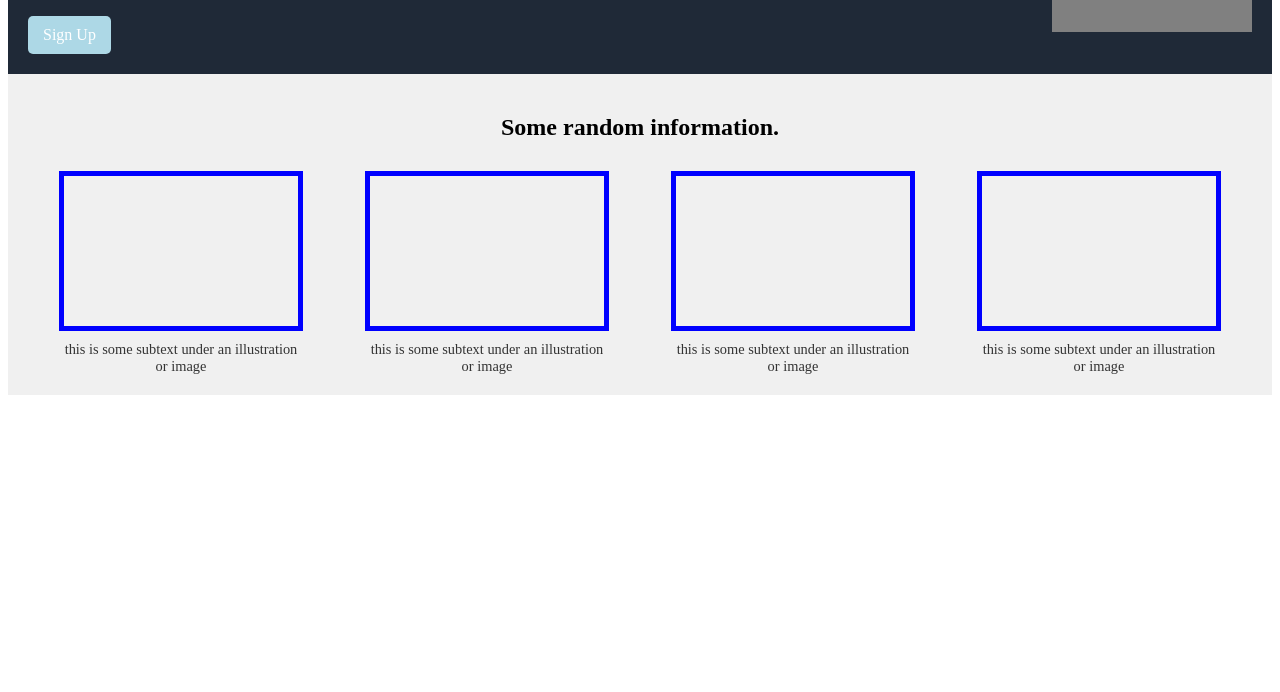
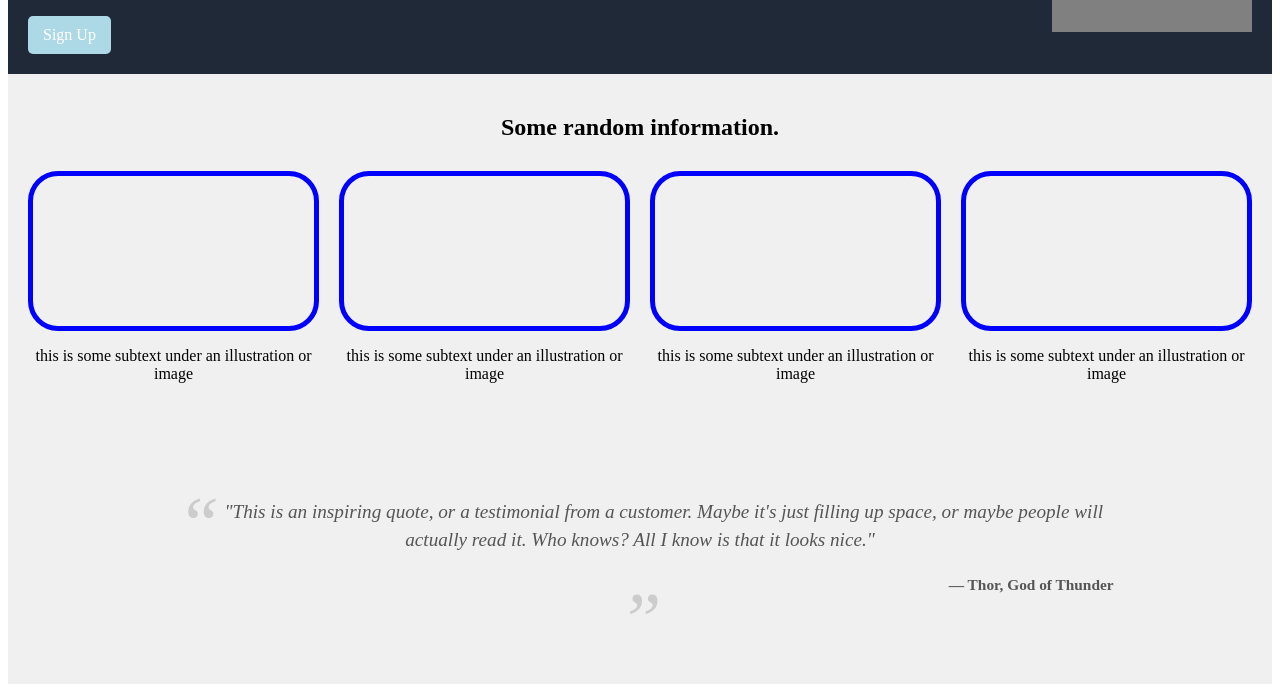
Before and after one commit to Andrewdcoding345/Landing_Page, a plain HTML site: page index.html in a window 1280 px wide. Shown: the part 166-858 px from the top of the page. Before the commit the page ends 800 px from the top, so only its background shows below. Drawn offline with Linux system fonts and the light colour scheme.

Commit message:
added a qoute div

```diff
--- a/index.html
+++ b/index.html
@@ -55,7 +55,15 @@
     </div>
 </div>
 
-    <div class="qoute"></div>
+<div class="quote">
+    <blockquote>
+        "This is an inspiring quote, or a testimonial from a customer. Maybe it's just filling up space, or maybe people will actually read it. Who knows? All I know is that it looks nice."
+        <footer>
+            — Thor, God of Thunder
+        </footer>
+    </blockquote>
+</div>
+
     <div class="footer"></div>
 </body>
 </html>
--- a/style.css
+++ b/style.css
@@ -95,7 +95,7 @@
   background-color: grey;
 
 }
-
+/* Start of Info styles */
 
 .info {
     text-align: center;
@@ -113,18 +113,20 @@
 
 .info-content {
     display: flex;
-    justify-content: space-around;
-    /* Distribute the space around the info-blocks */
-    align-items: flex-start;
-    /* Align blocks to the top */
+    justify-content: wrap;
+  /* allows the item to wrap */
+    justify-content: center;
+  /* Centers the item horizontally */
+    gap: 20px;
+  /* Adds space between the items */
 }
 
+
 .info-block {
-    width: 20%;
+    width: 200px;
     /* Assign width to each block*/
     text-align: center;
     /* Center text within each block */
-
 }
 
 .info-image {
@@ -134,25 +136,81 @@
     /* Set a fixed height for the image container */
     margin-bottom: 10px;
     /* Spacing between the image container and the subtext */
+    background-size: cover;
+    background-position: center;
+    display: flex;
+    justify-content: center;
+    align-items: center;
+    border-radius: 30px;
+ }
 
+.info-block p {
+    display: flex;
+    flex-direction: column;
 }
 
-.info-block p {
-    margin: 0;
-    /* Remove default paragraph margin */
-    color: #333;
-    /* Subtext color */
-    font-size: 0.9em;
-    /* Adjust the font size as needed */
-}
 @media (max-width: 768px) {
     .info-content {
         flex-direction: column; /* Stack the blocks on top of each other on smaller screens */
+        align-items: center;
     }
-
+}
     .info-block {
         width: 100%;
         /* Full width for small screens */
         margin-bottom: 20px;
         /* Add some space between stacked blocks */
     }
+
+/* Start of quote styles */
+
+.quote {
+    background-color: #f0f0f0;
+    padding: 40px;
+    text-align: center;
+    /* Center the text inside the quote div */
+    font-style: italic;
+    /* quotes are styled with italic font */
+}
+
+blockquote {
+    quotes: "“" "”" "‘" "’"; /* Using CSS quotes for styling */
+    padding: 20px;
+    position: relative;
+    font-size: 1.2em;
+    line-height: 1.4;
+    color: #555;
+    display: inline-block; /* To center the blockquote */
+    max-width: 80%;
+    margin: auto; /* Auto margins for centering */
+}
+
+blockquote:before,
+blockquote:after {
+    content: open-quote;
+    font-size: 4em;
+    line-height: 0.1em;
+    vertical-align: -0.4em;
+
+    color: #ccc;
+    /* Light color for the quote characters */
+}
+
+blockquote:after {
+    content: close-quote;
+}
+
+footer {
+    display: block;
+    /* Makes the footer behave like a block */
+    text-align: right;
+    /* Aligns the citation to the right */
+    margin-top: 20px;
+    /* Space between the quote and the author */
+    font-size: 0.8em;
+    /* Smaller text for the author */
+    font-style: normal;
+     /* Overrides the italic style if necessary */
+    font-weight: bold;
+
+}
```
